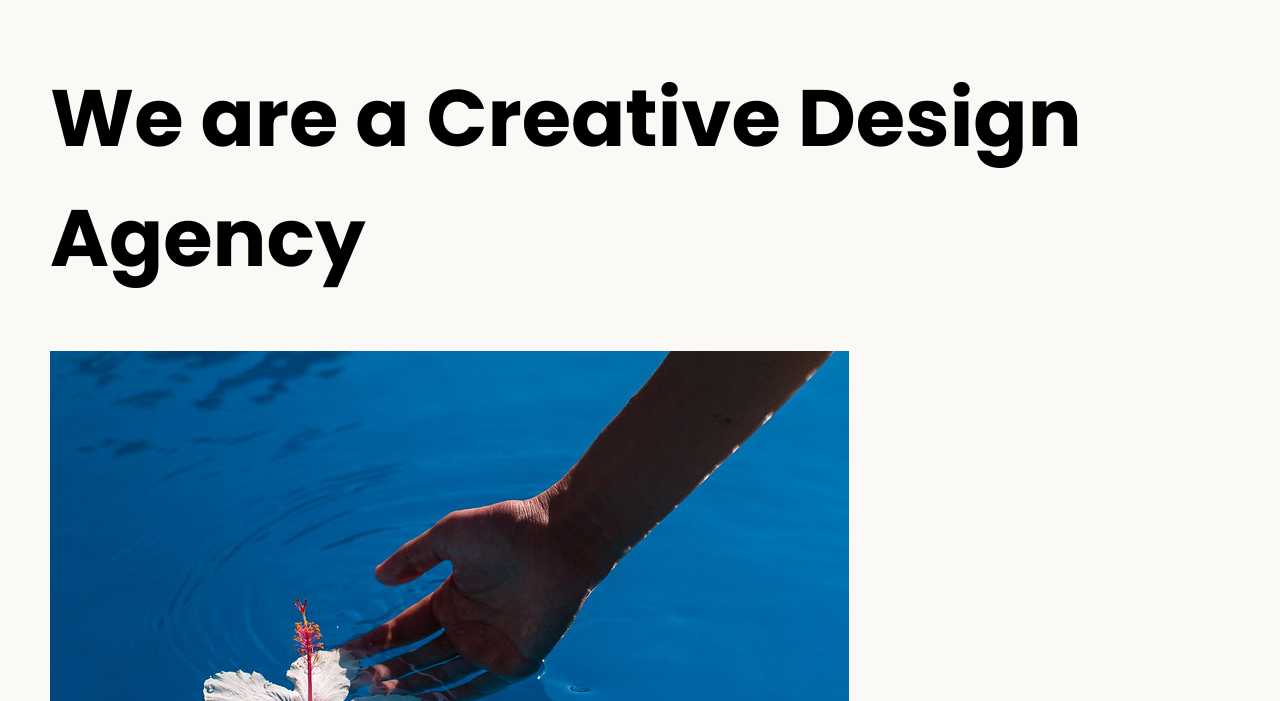
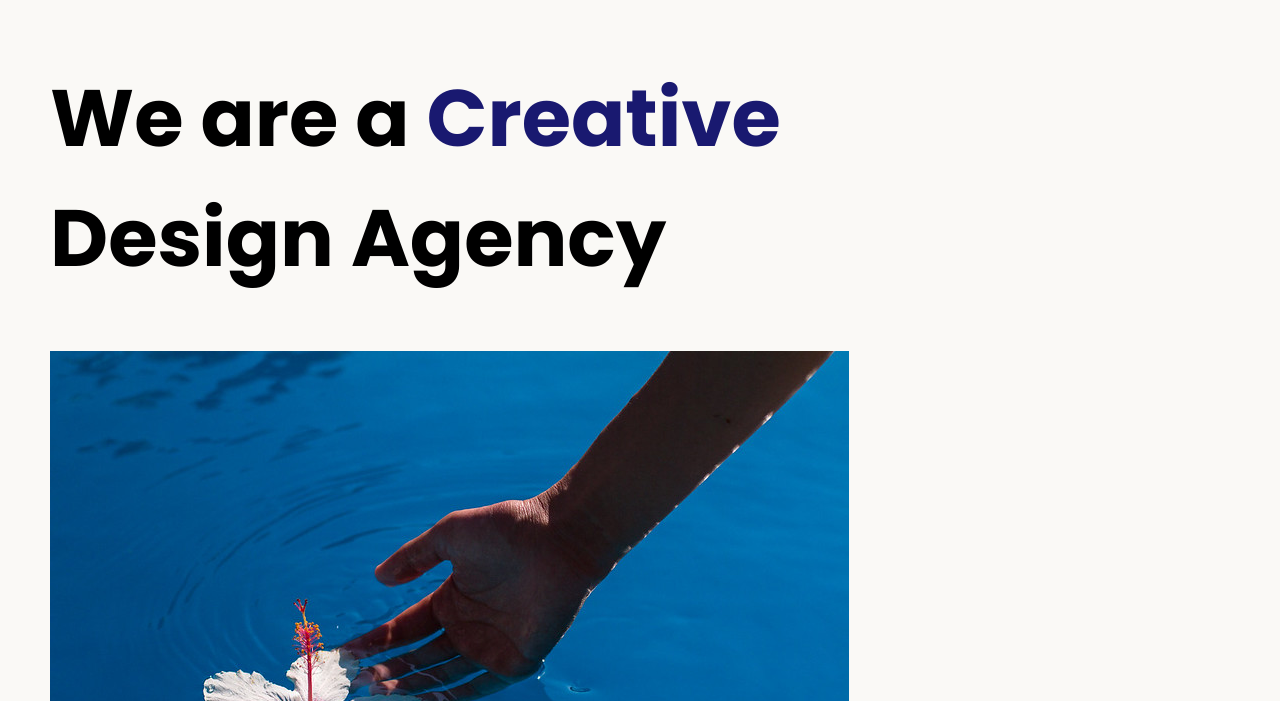
Before and after one commit to eccololo/full-stack-projects, a plain HTML site: page Simple Web Design Agency Website/index.html in a window 1280 px wide. Shown: the part 99-800 px from the top of the page. Drawn offline with Linux system fonts and the light colour scheme.

Commit message:
Change h1 feature text.

```diff
--- a/Simple Web Design Agency Website/index.html
+++ b/Simple Web Design Agency Website/index.html
@@ -14,7 +14,7 @@
 <body>
   <div class="main">
     <img class="logo" src="./assets/images/logo.png" alt="logo">
-    <h1>We are a Creative Design Agency</h1>
+    <h1>We are a <span>Creative</span><br /> Design Agency</h1>
     <div class="left card"><img class="tile-image" src="./assets/images/beautiful.jpg" alt="hand and flower in water">
       <h2 class="card-title">Beauty</h2>
       <p class="card-text">We strive to create the most beautiful websites for all your needs. Working closely with you
--- a/Simple Web Design Agency Website/style.css
+++ b/Simple Web Design Agency Website/style.css
@@ -18,3 +18,7 @@ footer {
   text-align: right;
   color: midnightblue;
 }
+
+span {
+  color: #191970;
+}
```
